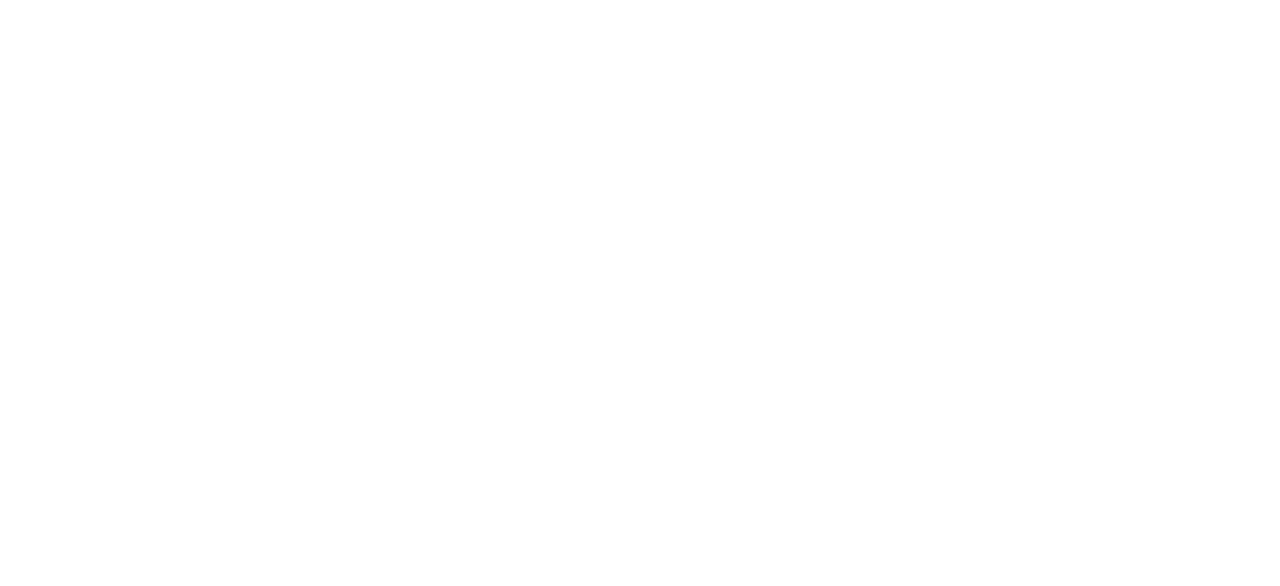
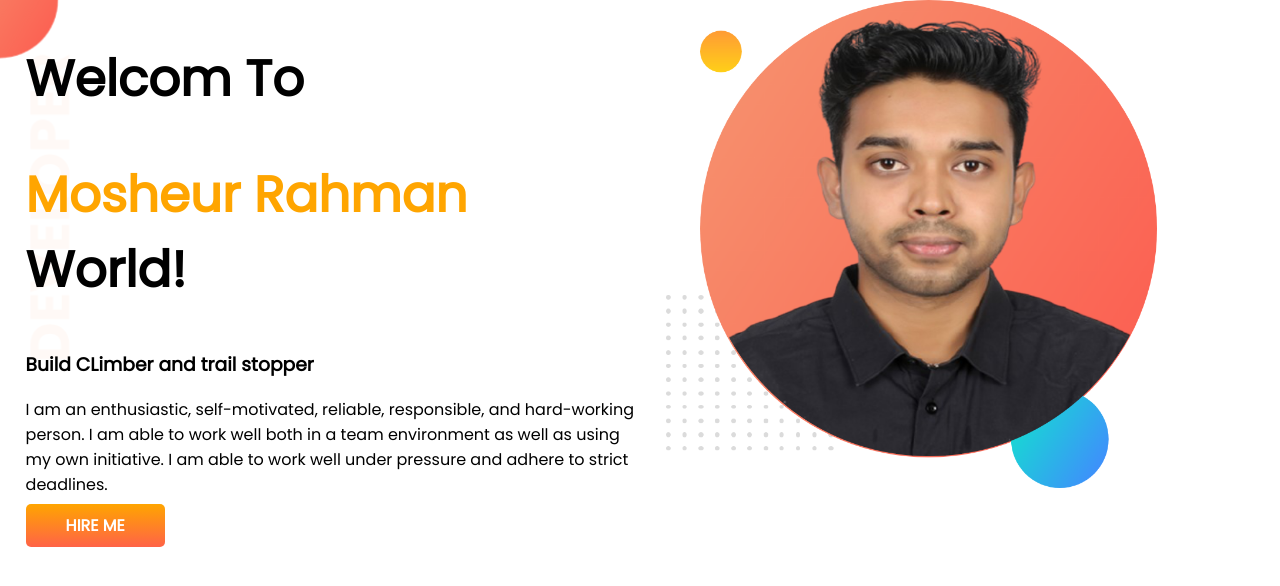
Before and after one commit to mosheurpau/developer-portfolio, a plain HTML site: page index.html in a window 1280 px wide. Drawn offline with Linux system fonts and the light colour scheme.

Commit message:
top banner added

```diff
--- a/index.html
+++ b/index.html
@@ -1,13 +1,33 @@
 <!DOCTYPE html>
 <html lang="en">
+
 <head>
     <meta charset="UTF-8">
     <meta http-equiv="X-UA-Compatible" content="IE=edge">
     <meta name="viewport" content="width=device-width, initial-scale=1.0">
     <title>Mosheur Portfolio</title>
+    <link rel="preconnect" href="https://fonts.googleapis.com">
+    <link rel="preconnect" href="https://fonts.gstatic.com" crossorigin>
+    <link href="https://fonts.googleapis.com/css2?family=Poppins&display=swap" rel="stylesheet">
     <link rel="stylesheet" href="style.css">
 </head>
+
 <body>
+    <section class="top-banner">
+        <div class="half-width">
+            <h1>Welcom To</h1>
+            <h1><span class="orange-color">Mosheur Rahman</span> World!</h1>
+            <h3>Build CLimber and trail stopper</h3>
+            <p>I am an enthusiastic, self-motivated, reliable, responsible, and hard-working person. I am able to work
+                well both in a team environment as well as using my own initiative. I am able to work well under
+                pressure and adhere to strict deadlines.
+            </p>
+            <a class="link-button" target="_blank" href="https://www.linkedin.com/in/mosheurpau/">HIRE ME</a>
+        </div>
+        <div class="half-width">
+            <img src="images/my-pic.png" alt="">
+        </div>
+    </section>
+</body>
 
-</body>
 </html>
--- a/style.css
+++ b/style.css
@@ -0,0 +1,32 @@
+body{
+    font-family: 'Poppins', sans-serif;
+    margin: 0;
+}
+h1{
+    font-size: 50px;
+}
+.orange-color{
+    color: orange;
+}
+section{
+    display: flex;
+}
+.half-width{
+    width: 50%;
+    padding-left: 2%;
+}
+.half-width img{
+    width: 80%;
+}
+.link-button{
+    text-decoration: none;
+    background: linear-gradient(orange, tomato);
+    padding: 10px 40px;
+    border-radius: 5px;
+    color: white;
+    font-weight: 700;
+}
+.top-banner{
+    background-image: url(images/top-banner.png);
+    background-repeat: no-repeat;
+}
```
Also changed, not shown: images/dream-bg.png (added), images/exp-bg.png (added), images/my-bg.png (added), images/my-bg2.png (added), images/my-pic.png (added), images/my-pic2.png (added), images/top-banner.png (added), showOff/Mosheur .jpg (added), showOff/mehedi.jpg (added), 2 other files.
